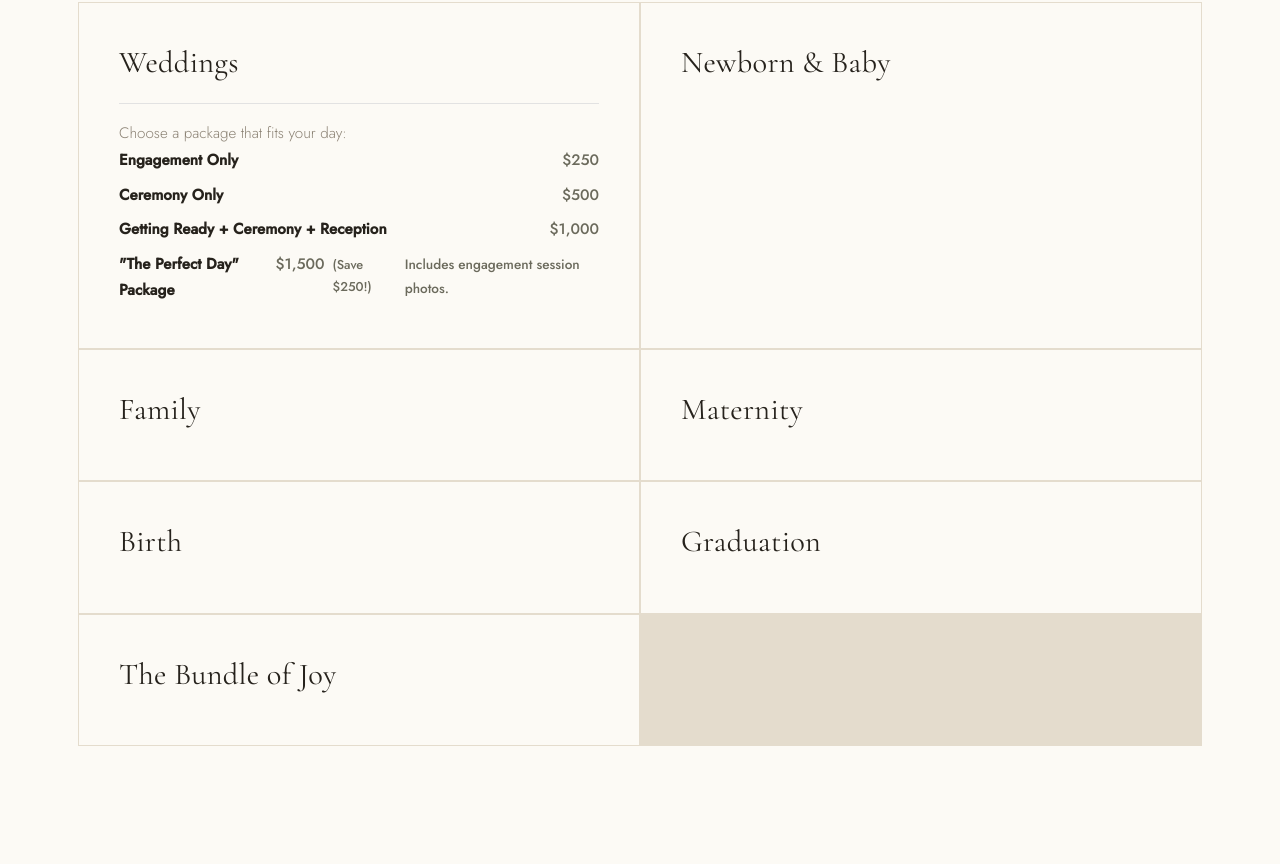
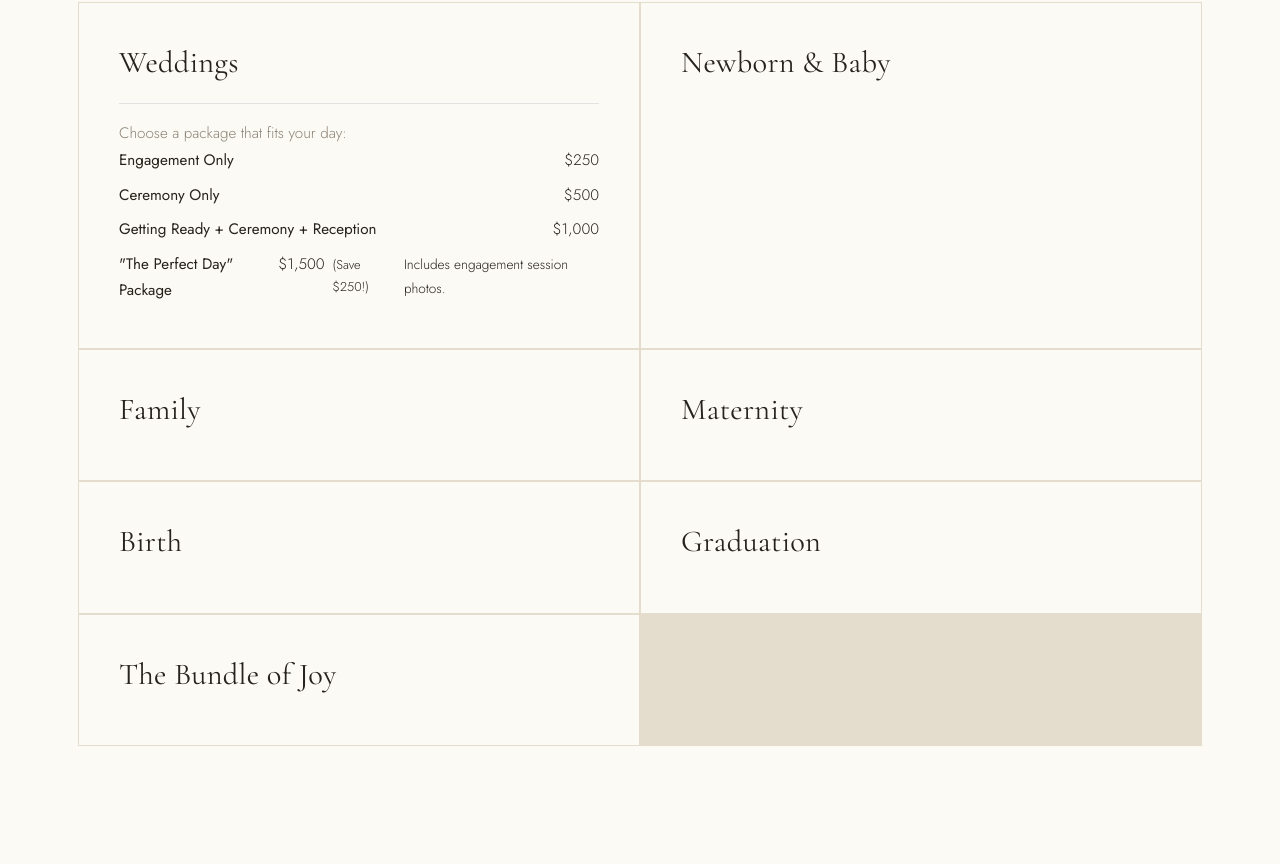
Before and after one commit to Biggoan1/laurendavisphoto, a plain HTML site: page index.html in a window 1280 px wide. Shown: the part 1668-2532 px from the top of the page. Drawn offline with nearby package versions, Linux system fonts and the light colour scheme; no server answers.

Commit message:
feature request #31: Make the words in the weddings section of the services section all the same font and color, and get rid of the bold on the letters [qwen]

```diff
--- a/index.html
+++ b/index.html
@@ -261,14 +261,13 @@
 
 <style>
   .wedding-packages { margin-top: 1.5rem; padding-top: 1rem; border-top: 1px solid var(--border, #e2e2e2); }
-  .pkg-intro { font-size: 0.95rem; color: var(--muted, #666); margin-bottom: 0.75rem; }
+  .pkg-intro { font-size: 0.95rem; margin-bottom: 0.75rem; }
   .package-list { list-style: none; padding: 0; margin: 0; display: grid; gap: 0.5rem; }
   .package-list li { display: flex; justify-content: space-between; align-items: baseline; font-size: 0.95rem; }
-  .package-list li strong { font-weight: 600; }
-  .package-list li span[data-content] { color: var(--accent, #2a5d6e); font-weight: 500; }
-  .pkg-note { font-size: 0.8rem; color: var(--success, #2e7d32); margin-left: 0.5rem; }
-  .pkg-desc { font-size: 0.85rem; color: var(--muted, #666); margin-left: 0.5rem; }
-  .bundle-note { font-size: 0.85rem; color: var(--muted, #666); margin-top: 0.25rem; font-style: italic; }
+  .package-list li strong { font-weight: normal; }
+  .pkg-note { font-size: 0.8rem; margin-left: 0.5rem; }
+  .pkg-desc { font-size: 0.85rem; margin-left: 0.5rem; }
+  .bundle-note { font-size: 0.85rem; margin-top: 0.25rem; font-style: italic; }
 </style>
 
 <section id="about" class="wrap">
```
